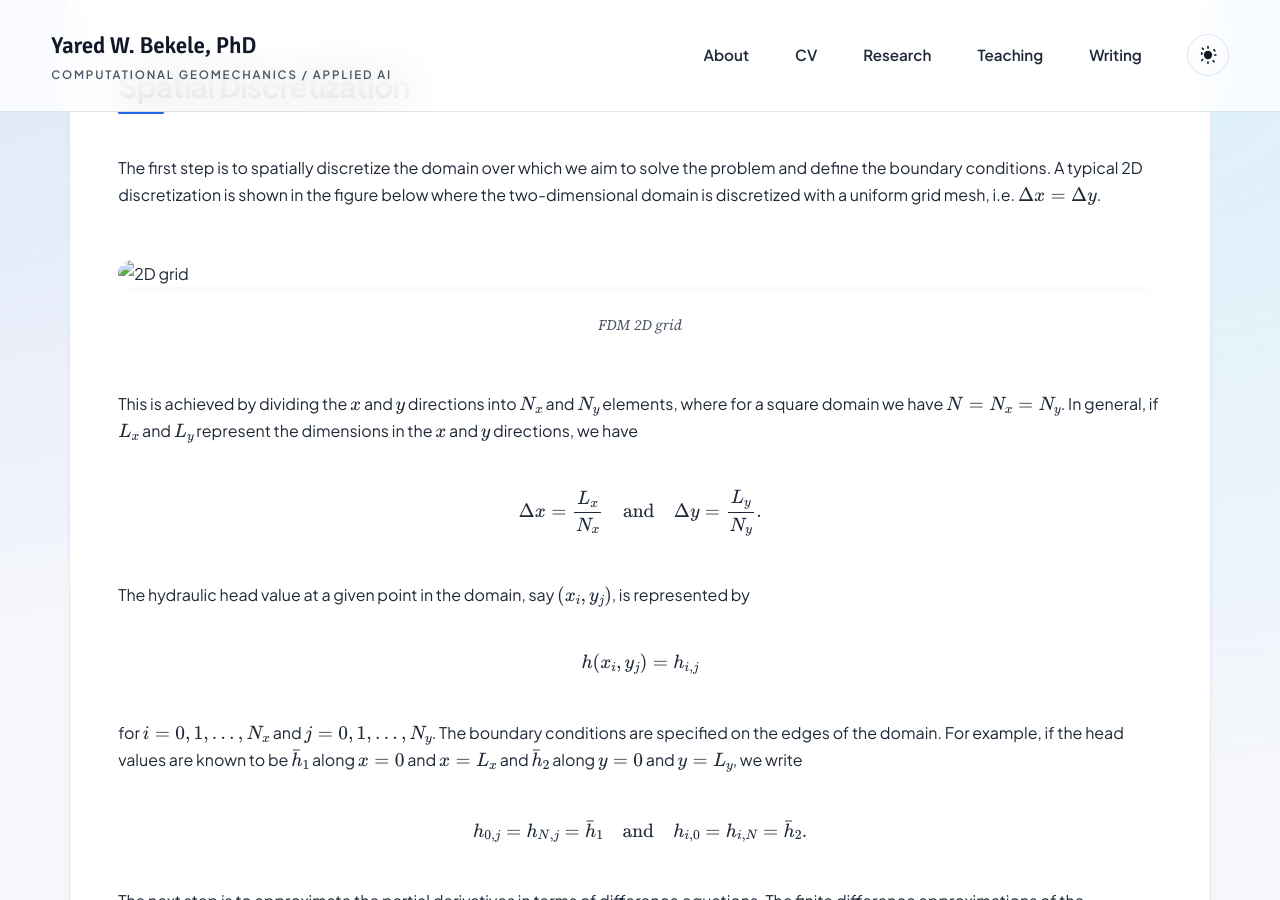
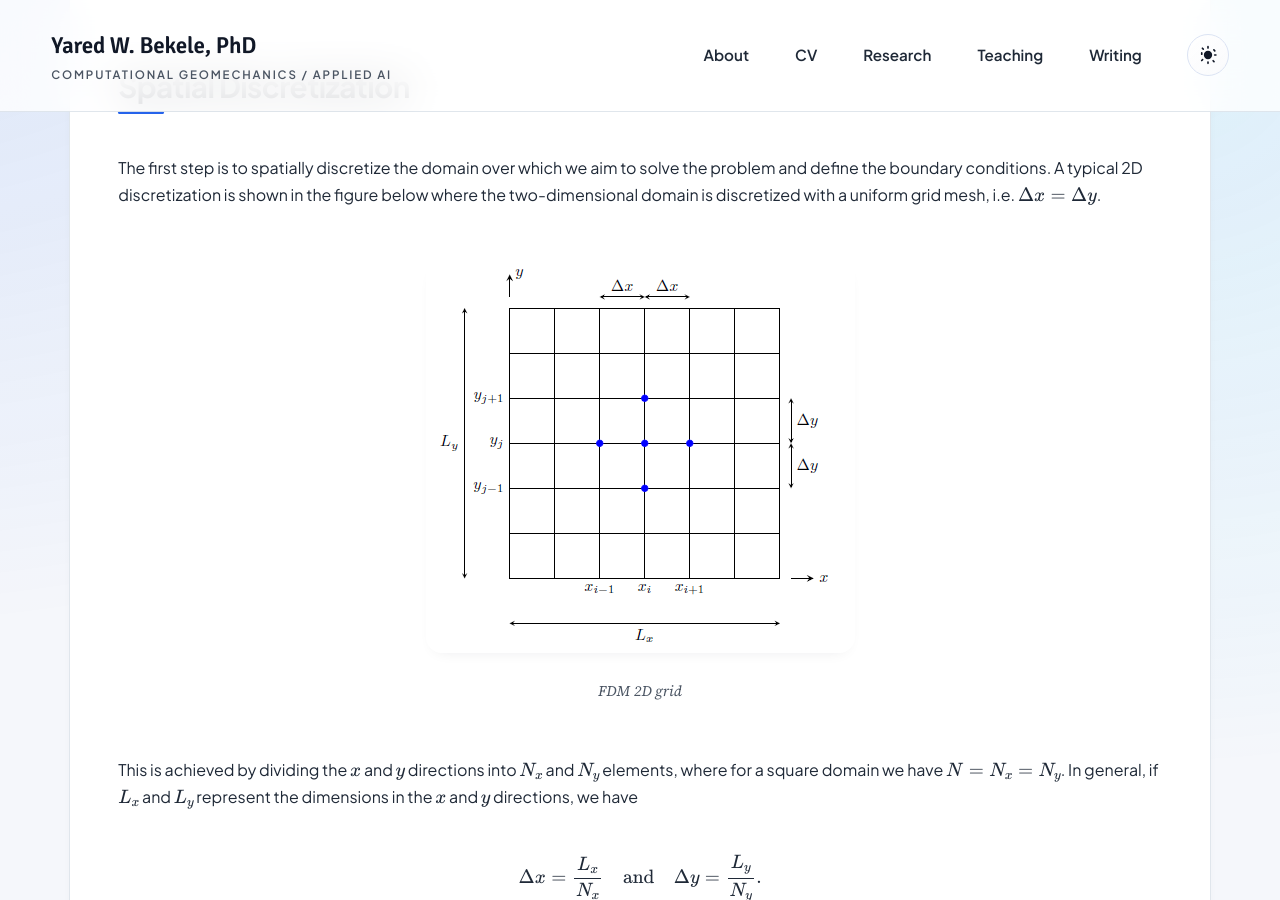
Before and after one commit to yaredwb/yaredwb.github.io, a Jekyll site: the page built from _teaching/fdm-2d-groundwater-flow.md, in a window 1280 px wide and 900 px high, scrolled down 1137 px. Built offline with Jekyll 4.4.1, drawn with Linux system fonts in a browser that asks for light colours.

Commit message:
Fix image paths in 2D groundwater flow lecture notes for proper rendering

````diff
--- a/_teaching/fdm-2d-groundwater-flow.md
+++ b/_teaching/fdm-2d-groundwater-flow.md
@@ -28,7 +28,7 @@ which is a form of the well-known Laplace equation.
 
 The first step is to spatially discretize the domain over which we aim to solve the problem and define the boundary conditions. A typical 2D discretization is shown in the figure below where the two-dimensional domain is discretized with a uniform grid mesh, i.e. $$ \Delta x = \Delta y $$.
 
-![2D grid](assets/figs/2D_grid.png){: .center-image }
+![2D grid](/assets/figs/2D_grid.png){: .center-image }
 *FDM 2D grid*
 
 This is achieved by dividing the $$ x $$ and $$ y $$ directions into $$ N_x $$ and $$ N_y $$ elements, where for a square domain we have $$ N = N_x = N_y $$. In general, if $$ L_x $$ and $$ L_y $$ represent the dimensions in the $$ x $$ and $$ y $$ directions, we have
@@ -76,7 +76,7 @@ This equation is represented by the five-point stencil with the highlighted node
 
 Consider a $$ 1~\mathrm{m} \times 1~\mathrm{m} $$ grid divided into an equal number of elements $$ N_x = N_y = 4 $$ in both directions ($$ N_x + 1 = N_y + 1 = 5 $$ nodes in each direction) as shown in the figure below. The grid involves 25 nodes which are numbered as shown.
 
-![2D 4x4 grid](assets/figs/2D_4x4_grid.png){: .center-image }
+![2D 4x4 grid](/assets/figs/2D_4x4_grid.png){: .center-image }
 *2D grid for $$N_x = N_y = 4$$*
 
 Assume the following boundary conditions are defined for the hydraulic head (in arbitrary units):
@@ -235,7 +235,7 @@ $$
 
 A two-dimensional color contour plot of this solution is shown in the figure below with 10 contour levels and linear interpolation between neighboring nodes.
 
-![Solution for a 4x4 grid](assets/figs/Solution_for_4x4_grid.png){: .center-image }
+![Solution for a 4x4 grid](/assets/figs/Solution_for_4x4_grid.png){: .center-image }
 *Solution for $$N_x = N_y = 4$$*
 
 ### Solution for an $N_x \times N_y$ Grid
@@ -299,11 +299,11 @@ def plotSolution(self, h2D):
     plt.ylabel(r'$y$ [$\mathrm{m}$]')
 ```
 
-![Solution for a 10x10 grid](assets/figs/Solution_for_10x10_grid.png){: .center-image }
+![Solution for a 10x10 grid](/assets/figs/Solution_for_10x10_grid.png){: .center-image }
 *Solution for $$N_x = N_y = 10$$*
 
-![Solution for a 50x50 grid](assets/figs/Solution_for_50x50_grid.png){: .center-image }
+![Solution for a 50x50 grid](/assets/figs/Solution_for_50x50_grid.png){: .center-image }
 *Solution for $$N_x = N_y = 50$$*
 
-![Solution for a 100x100 grid](assets/figs/Solution_for_100x100_grid.png){: .center-image }
+![Solution for a 100x100 grid](/assets/figs/Solution_for_100x100_grid.png){: .center-image }
 *Solution for $$N_x = N_y = 100$$*
````
